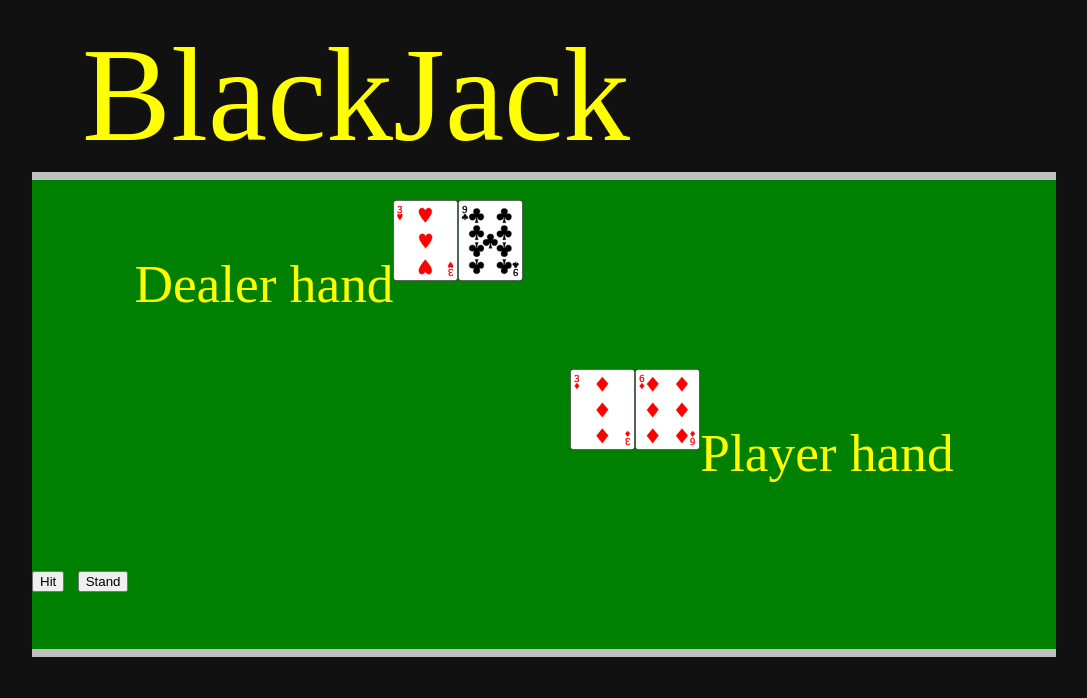
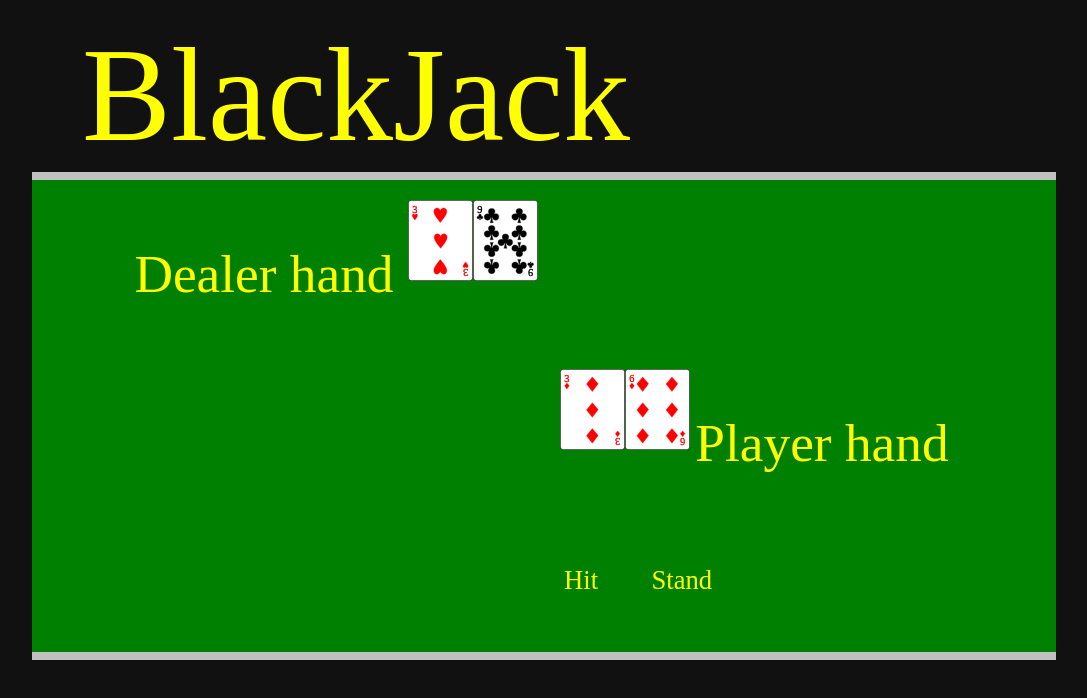
Before and after one commit to marinar578/blackjack, a plain HTML site: page index.html in a window 1280 px wide. Both pictures are taken after a click on the button "Deal". Shown: the whole page, without its empty margins (104-1191 px from the left). Drawn offline with Linux system fonts and the light colour scheme.

Commit message:
add designs for hit and stand keys

```diff
--- a/index.html
+++ b/index.html
@@ -33,8 +33,8 @@
 
             </div>
 
-            <button class="hit">Hit</button>
-            <button class="stand">Stand</button>
+            <span class="btn hit">Hit</span>
+            <span class="btn stand">Stand</span>
 
             <div class="scores">
                 <div class="end-message"></div>
--- a/script.js
+++ b/script.js
@@ -212,7 +212,7 @@
     $('.hit').click(function(){
             deal("player");
             if(playerPoints>21){
-                $('.end-message').text("Player bust, dealer wins")
+                $('.end-message').text("Player busts, dealer wins")
                 endOfGame();
             };
     });
@@ -226,7 +226,7 @@
         };
 
         if(dealerPoints>21){
-            $('.end-message').text("Dealer bust, you win!");
+            $('.end-message').text("Dealer busts, you win!");
             endOfGame();
         } else if(dealerPoints<playerPoints){
             $('.end-message').text("You win!!");
--- a/stylesheet.css
+++ b/stylesheet.css
@@ -30,13 +30,13 @@ div.container{
 div.game-space {
     padding-top: 20px;
     padding-bottom: 50px;
-    height: ;
     background-color:  green;
 }
 
 .decks{
     position: relative;
     width: 80%;
+    height: 340px;
     left: 10%;
 }
 
@@ -48,7 +48,10 @@ div.game-space {
 .player-hand{}
 
 .player-hand p{
+    position: relative;
+    top: -15px;
     float: right;
+    padding: 5px;
 }
 
 .player-card{
@@ -60,12 +63,46 @@ div.game-space {
 }
 
 .dealer-hand p{
+    position: relative;
+    top: -10px;
     float: left;
+    padding-right: 15px;
 }
 
 .dealer-card{
     width: 65px;
 /*    display: inline-block;*/
+}
+
+.btn{
+    position: relative;
+    width: 30%;
+    left:50%;
+    padding: 20px 20px 0px 20px;
+/*    border: dotted 1pt yellow;*/
+    border-radius: 10px;
+    font-size: 20pt;
+    cursor: pointer;
+    text-align: center;
+}
+
+.btn:hover{
+    background-color: gold;
+    color: green;
+    opacity: .9;
+}
+
+.hit{
+    position: relative;
+
+/*    left: 20%;
+    top: 20%;*/
+
+}
+
+.stand{
+    position: relative;
+/*    left: 40%;*/
 }
 
 .scores{
@@ -84,3 +121,20 @@ div.game-space {
 .score.player-score{
     display: inline-block;
 }
+
+
+@keyframes bounceIn{
+    0%{
+        transform: scale(0);
+        opacity: 0;
+
+    }
+    50%{
+        transform: scale(3);
+        opacity: 1;
+
+    }
+    100%{
+        transform: scale(1);
+    }
+}
```
